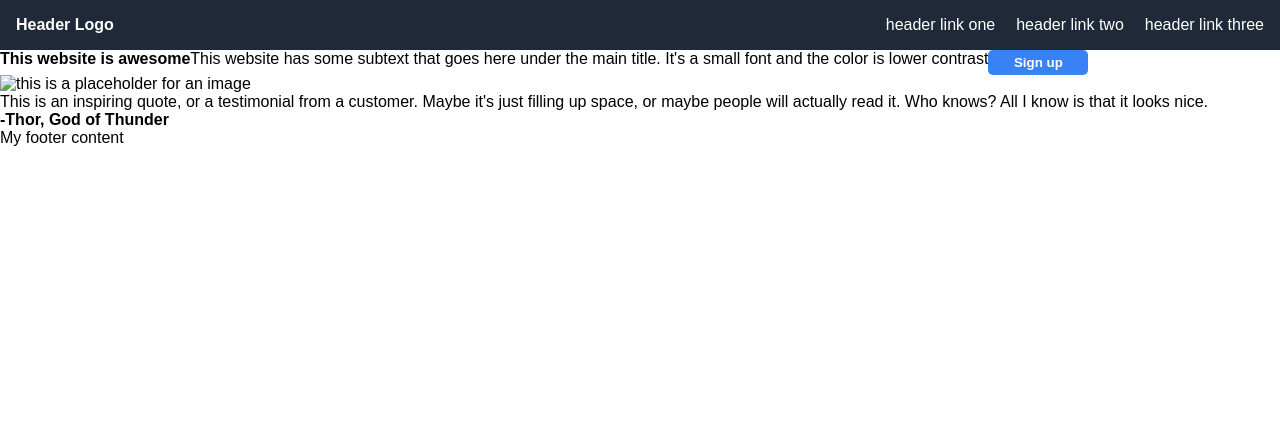
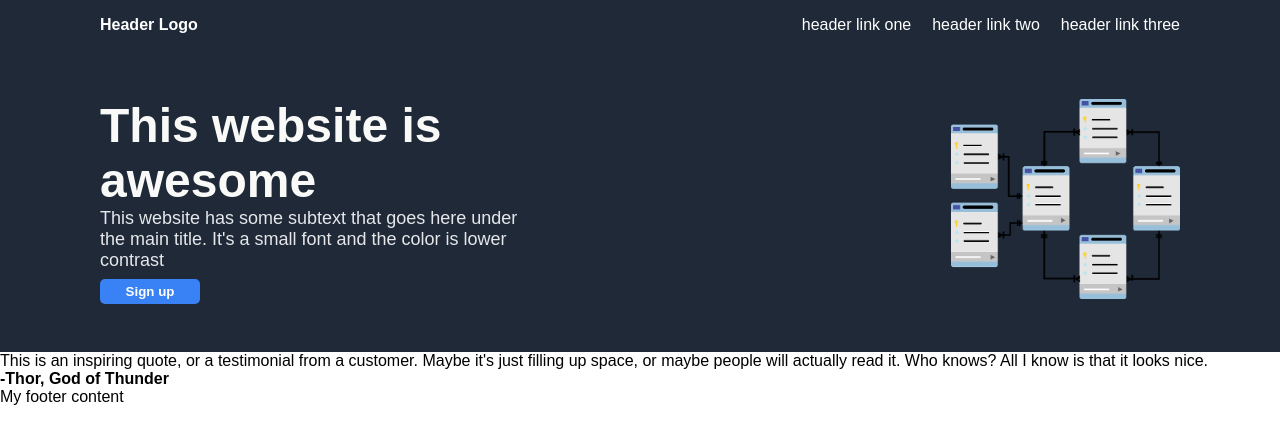
Before and after one commit to MueJ94/Landing-Page, a plain HTML site: page index.html in a window 1280 px wide. Drawn offline with Linux system fonts and the light colour scheme.

Commit message:
Style top part

```diff
--- a/css/style.css
+++ b/css/style.css
@@ -4,16 +4,43 @@
     display: flex;
     align-items: center;
     justify-content: space-between;
-    padding-left: 16px;
-    padding-right: 16px;
+    padding-bottom: 48px;
 }
 .bold {
     font-weight: bold;
 }
 
-.left,
+.left {
+    padding-left: 100px;
+}
+
 .right {
+    padding-right: 100px;
+}
+.top {
+    background-color: #1F2937;
     display: flex;
+    justify-content: space-between;
+    align-items: center;
+    gap: 16px;
+    padding-bottom: 48px;
+}
+
+.top .left{
+    width: 440px;
+}
+img {
+    height: 200px;
+}
+
+.subheader {
+    color: #F9FAF8;
+    font-size: 48px;
+}
+.description {
+    font-size: 18px;
+    color: #E5E7EB;
+    margin-bottom: 8px;
 }
 
 body {
@@ -21,7 +48,7 @@ body {
 }
 ul {
     display: flex;
-    gap: 21px
+    gap: 21px;
 }
 
 ul li{
--- a/index.html
+++ b/index.html
@@ -28,7 +28,7 @@
             <div><button>Sign up</button></div>
             </div>
             <div class="right">
-                <img src="" alt="this is a placeholder for an image" width="300px">
+                <img src="./resources/schema.png" alt="this is a placeholder for an image">
             </div>
         </div>
         <div class="top-middle">
```
Also changed, not shown: resources/schema.png (added).
